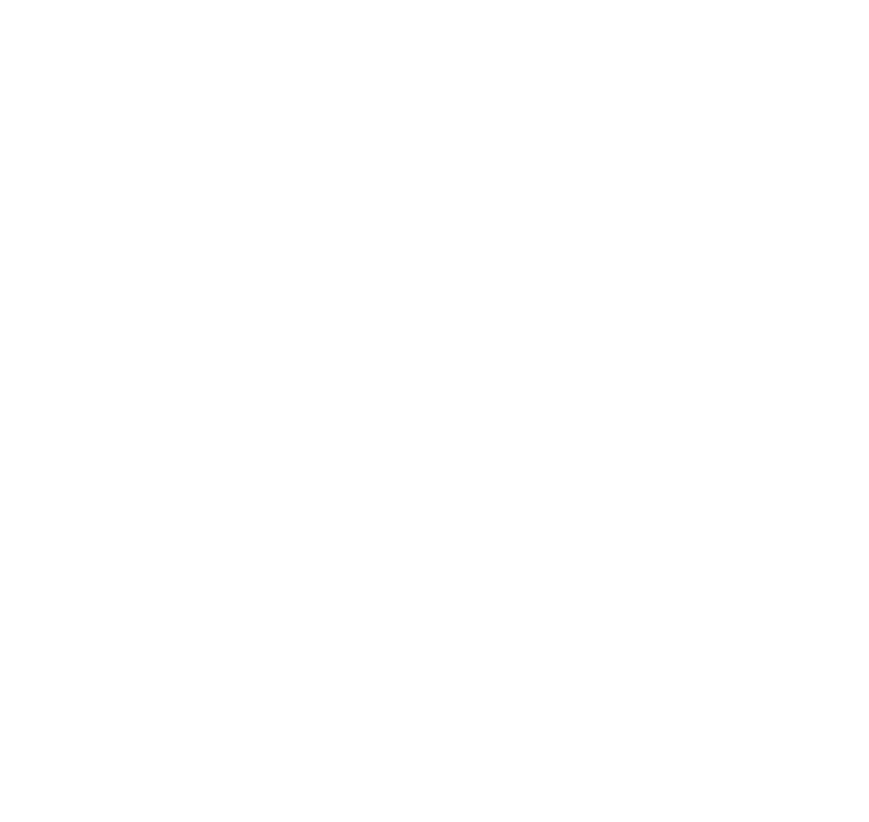
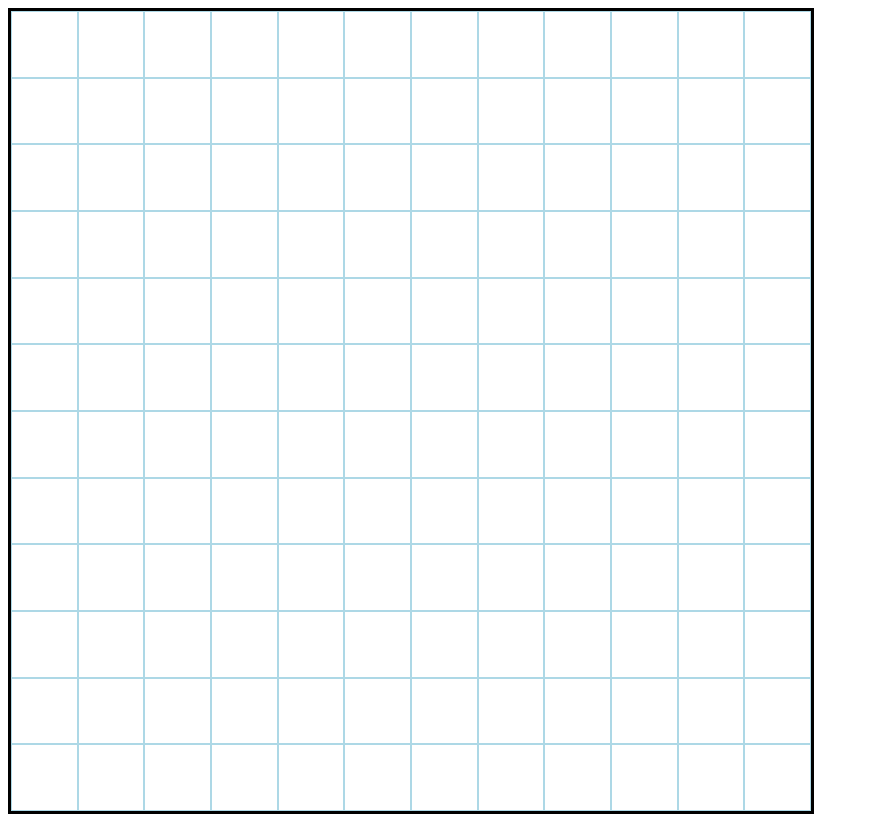
Before and after one commit to AriFarj/etch-a-sketch, a plain HTML site: page index.html in a window 1280 px wide. Shown: the whole page, without its empty margins (0-869 px from the left). Before the commit the page ends 800 px from the top, so only its background shows below. Drawn offline with Linux system fonts and the light colour scheme.

Commit message:
Grid creation

```diff
--- a/index.html
+++ b/index.html
@@ -1,13 +1,16 @@
 <!DOCTYPE html>
 <html lang="en">
 <head>
+    <link rel="stylesheet" href="style.css">
     <script src="script.js" defer></script>
-    <link rel="stylesheet" href="style.css">
     <meta charset="UTF-8">
     <meta name="viewport" content="width=device-width, initial-scale=1.0">
     <title>Document</title>
 </head>
 <body>
+    <div class="container">
+
+    </div>
 
 </body>
 </html>
--- a/script.js
+++ b/script.js
@@ -0,0 +1,17 @@
+let gridSize = 12;
+const container = document.querySelector(".container");
+makeCells();
+function makeCells() {
+
+    for (i = 0; i < gridSize; i++) {
+        const row = document.createElement(`div`);
+        row.classList.add(`row`);
+        container.appendChild(row)
+        for (j = 0; j < gridSize; j++) {
+            let column = document.createElement(`div`);
+            column.classList.add(`column`);
+            row.appendChild(column);
+        }
+    }
+
+}
--- a/style.css
+++ b/style.css
@@ -0,0 +1,34 @@
+.container {
+    width: 800px;
+    height: 800px;
+    border-style: solid;
+    border-color: black;
+    border-width: 3px;
+    display:flex;
+    flex-direction: column;
+    flex-grow: 1;
+    flex-shrink: 1;
+    flex-basis: auto;;
+    text-align: center;
+}
+
+.row {
+    width: 100%;
+    height: 500px;
+    border-style: solid;
+    border-color: lightblue;
+    border-width: 0px;
+    box-sizing: border-box;
+    display:flex;
+
+}
+
+.column {
+    width: 500px;
+    height: 100%;
+    border-style: solid;
+    border-color: lightblue;
+    border-width: 1px;
+    box-sizing: border-box;
+    display:flex;
+}
```
Also changed, not shown: 1 other file.
